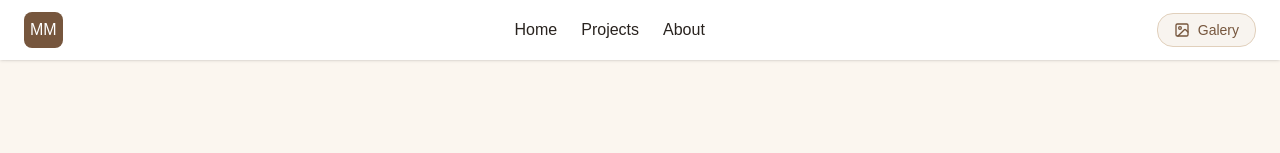
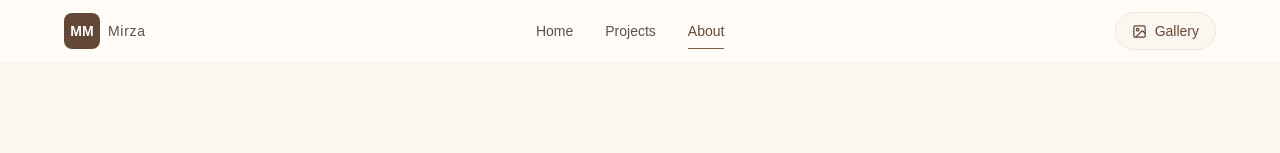
Before and after one commit to muhammadmirzaaa212-dev/profile-siswa, a Next.js app: page /about in a window 1280 px wide. Shown: the top 153 px of the page. Built offline with nearby package versions, Linux system fonts and the light colour scheme; grey boxes are pictures that could not be loaded.

Commit message:
style: update komponen Topbar

```diff
--- a/src/components/Topbar.tsx
+++ b/src/components/Topbar.tsx
@@ -6,26 +6,76 @@
 
 export default function Topbar() {
   const pathname = usePathname();
-  return(
-    <header className="w-full sticky top-0 px-6 py-3 shadow-sm flex items-center justify-between bg-white z-50">
-      <div className="p-1.5 rounded-lg text-white bg-[#76563D]">
-        MM
+
+  const menus = [
+    {
+      name: "Home",
+      href: "/",
+    },
+    {
+      name: "Projects",
+      href: "/projects",
+    },
+    {
+      name: "About",
+      href: "/about",
+    },
+  ];
+
+  return (
+    <header className="sticky top-0 z-50 w-full border-b border-cream-200 bg-cream-50 px-4 py-3 backdrop-blur-sm sm:px-6 md:px-10 lg:px-16">
+      <div className="mx-auto flex w-full max-w-7xl items-center justify-between">
+        <Link
+          href="/"
+          className="group flex items-center gap-2"
+        >
+          <div className="flex h-9 w-9 items-center justify-center rounded-lg bg-brown-700 text-sm font-semibold text-white transition-transform duration-300 group-hover:-rotate-3">
+            MM
+          </div>
+          <span className="hidden text-sm font-medium tracking-wider text-stone-600 sm:block">
+            Mirza
+          </span>
+        </Link>
+        <nav className="flex items-center gap-4 sm:gap-6 md:gap-8 font-sans">
+          {menus.map((menu) => {
+            const isActive =
+              pathname === menu.href ||
+              (menu.href !== "/" && pathname.startsWith(menu.href));
+            return (
+              <Link
+                key={menu.href}
+                href={menu.href}
+                className={`relative py-2 text-xs sm:text-sm transition-colors duration-300
+                  ${
+                    isActive
+                      ? "font-medium text-brown-700"
+                      : "text-stone-600 hover:text-brown-700"
+                  }
+                  after:absolute after:bottom-0 after:left-0 after:h-px
+                  after:bg-brown-600 after:transition-all after:duration-300
+                  ${
+                    isActive
+                      ? "after:w-full"
+                      : "after:w-0 hover:after:w-full"
+                  }
+                `}
+              >
+                {menu.name}
+              </Link>
+            );
+          })}
+        </nav>
+        <Link
+          href="/gallery"
+          className="flex items-center justify-center gap-1.5 rounded-full border border-cream-300 bg-cream-100 px-3 py-1.5 text-brown-700 transition-all duration-300 hover:-translate-y-0.5 hover:border-brown-300 hover:bg-cream-200 sm:gap-2 sm:px-4 sm:py-2"
+        >
+          <ImageIcon size={15} />
+
+          <span className="text-xs sm:text-sm">
+            Gallery
+          </span>
+        </Link>
       </div>
-      <div className="flex gap-6 font-sans">
-        <div className="flex flex-col items-center justify-center">
-          <Link href="/" className="text-[#29231F]">Home</Link>
-        </div>
-        <div className="flex flex-col items-center justify-center">
-          <Link href="/projects" className="text-[#29231F]">Projects</Link>
-        </div>
-        <div className="flex flex-col items-center justify-center">
-          <Link href="/about" className="text-[#29231F]">About</Link>
-        </div>
-      </div>
-      <Link href={"/galery"} className="px-4 py-1.5 rounded-2xl border border-[#E1D0BC] bg-[#F8F4EF] text-[#76563D] flex items-center justify-center gap-2">
-        <ImageIcon size={16}/>
-        <p className="text-sm">Galery</p>
-      </Link>
     </header>
-  )
+  );
 }
```
